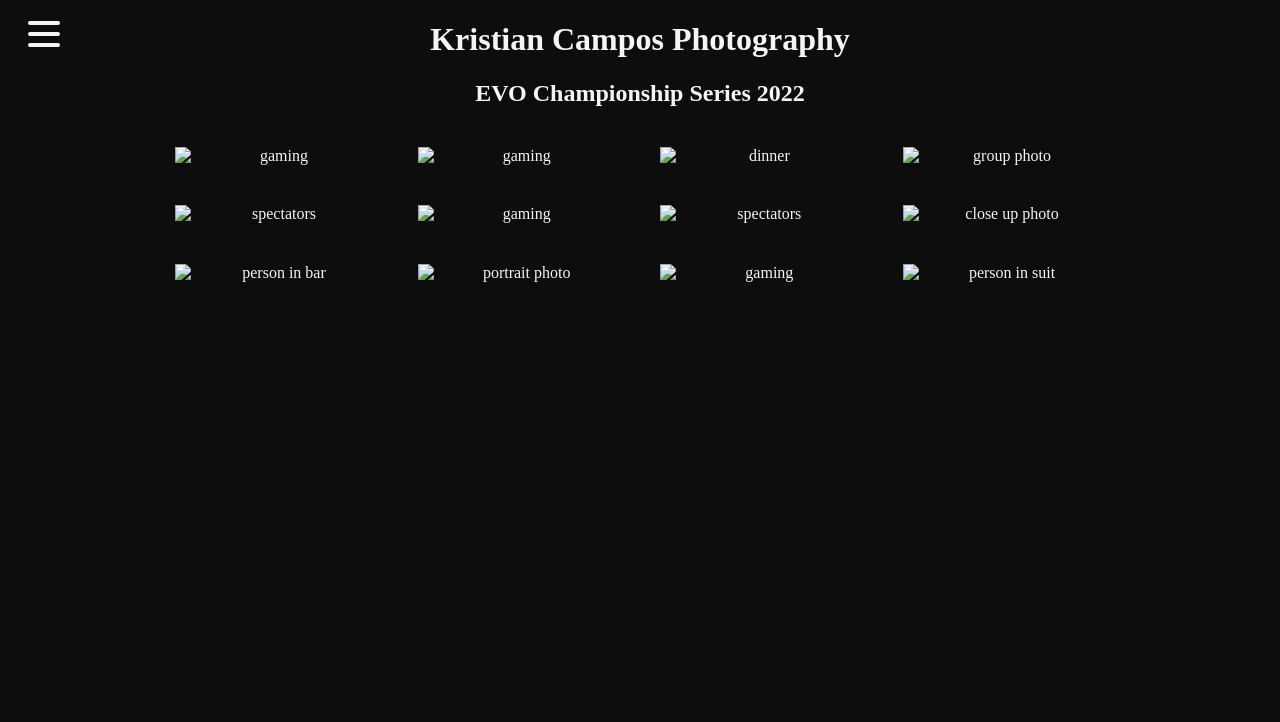
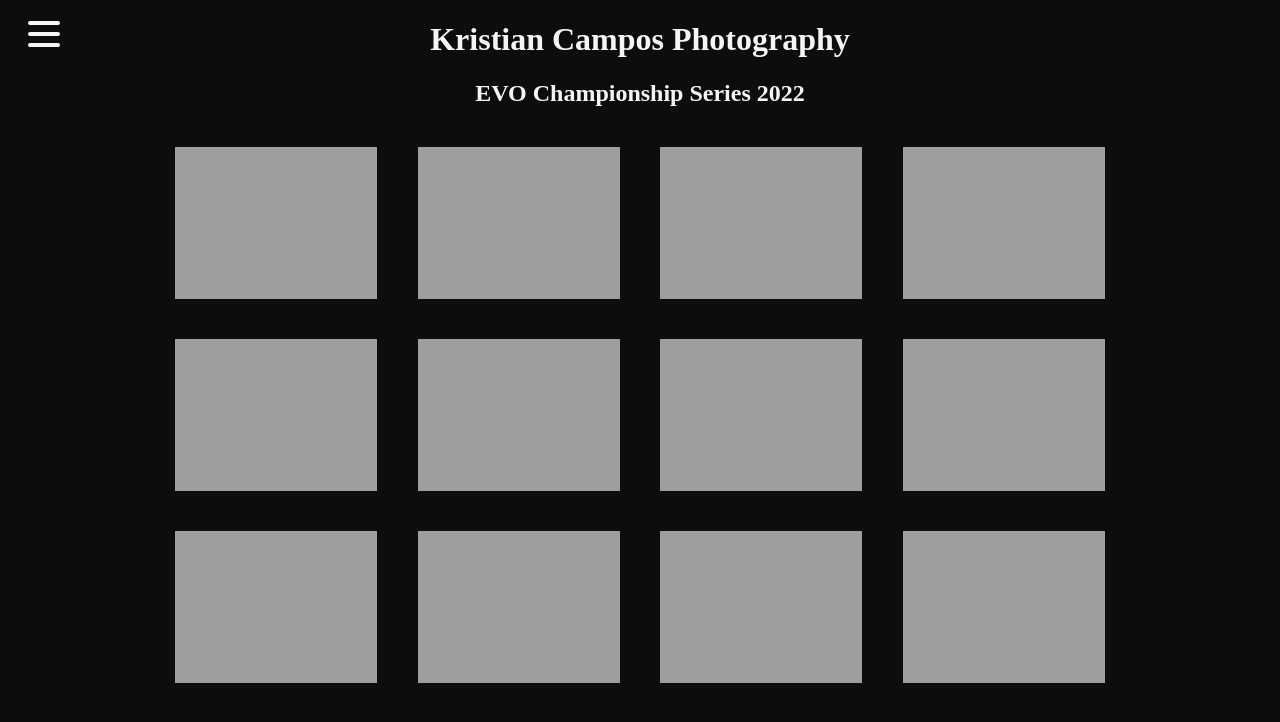
Before and after one commit to kdcampos/photo-portfolio, a plain HTML site: page evo2022.html in a window 1280 px wide. Drawn offline with Linux system fonts and the light colour scheme; the site is published under a folder, as on GitHub Pages, so addresses that start at the root find nothing.

Commit message:
fixed image links

```diff
--- a/evo2022.html
+++ b/evo2022.html
@@ -40,18 +40,18 @@
 
     <!-- Images used to open the lightbox -->
     <div id="thumbnails" class="gallery">
-      <img class="hover-shadow" src="/photos/evo2022/game4.JPG" alt="gaming" onclick="openModal();currentSlide(1)">
-      <img class="hover-shadow" src="/photos/evo2022/game1.JPG" alt="gaming" onclick="openModal();currentSlide(2)">
-      <img class="hover-shadow" src="/photos/evo2022/dinner.JPG" alt="dinner" onclick="openModal();currentSlide(3)">
-      <img class="hover-shadow" src="/photos/evo2022/friends.JPG" alt="group photo" onclick="openModal();currentSlide(4)">
-      <img class="hover-shadow" src="/photos/evo2022/spectators2.JPG" alt="spectators" onclick="openModal();currentSlide(5)">
-      <img class="hover-shadow" src="/photos/evo2022/game2.JPG" alt="gaming" onclick="openModal();currentSlide(6)">
-      <img class="hover-shadow" src="/photos/evo2022/spectators1.JPG" alt="spectators" onclick="openModal();currentSlide(7)">
-      <img class="hover-shadow" src="/photos/evo2022/closeup2.JPG" alt="close up photo" onclick="openModal();currentSlide(8)">
-      <img class="hover-shadow" src="/photos/evo2022/bar1.JPG" alt="person in bar" onclick="openModal();currentSlide(9)">
-      <img class="hover-shadow" src="/photos/evo2022/closeup1.JPG" alt="portrait photo" onclick="openModal();currentSlide(10)">
-      <img class="hover-shadow" src="/photos/evo2022/game3.JPG" alt="gaming" onclick="openModal();currentSlide(11)">
-      <img class="hover-shadow" src="/photos/evo2022/bar2.JPG" alt="person in suit" onclick="openModal();currentSlide(12)">
+      <img class="hover-shadow" src="./photos/evo2022/game4.JPG" alt="gaming" onclick="openModal();currentSlide(1)">
+      <img class="hover-shadow" src="./photos/evo2022/game1.JPG" alt="gaming" onclick="openModal();currentSlide(2)">
+      <img class="hover-shadow" src="./photos/evo2022/dinner.JPG" alt="dinner" onclick="openModal();currentSlide(3)">
+      <img class="hover-shadow" src="./photos/evo2022/friends.JPG" alt="group photo" onclick="openModal();currentSlide(4)">
+      <img class="hover-shadow" src="./photos/evo2022/spectators2.JPG" alt="spectators" onclick="openModal();currentSlide(5)">
+      <img class="hover-shadow" src="./photos/evo2022/game2.JPG" alt="gaming" onclick="openModal();currentSlide(6)">
+      <img class="hover-shadow" src="./photos/evo2022/spectators1.JPG" alt="spectators" onclick="openModal();currentSlide(7)">
+      <img class="hover-shadow" src="./photos/evo2022/closeup2.JPG" alt="close up photo" onclick="openModal();currentSlide(8)">
+      <img class="hover-shadow" src="./photos/evo2022/bar1.JPG" alt="person in bar" onclick="openModal();currentSlide(9)">
+      <img class="hover-shadow" src="./photos/evo2022/closeup1.JPG" alt="portrait photo" onclick="openModal();currentSlide(10)">
+      <img class="hover-shadow" src="./photos/evo2022/game3.JPG" alt="gaming" onclick="openModal();currentSlide(11)">
+      <img class="hover-shadow" src="./photos/evo2022/bar2.JPG" alt="person in suit" onclick="openModal();currentSlide(12)">
     </div>
 
 
@@ -62,29 +62,29 @@
 
       <div class="modal-content">
 
-        <div class="mySlides"><img src="/photos/evo2022/game4.JPG" alt="gaming"></div>
+        <div class="mySlides"><img src="./photos/evo2022/game4.JPG" alt="gaming"></div>
 
-          <div class="mySlides"><img src="/photos/evo2022/game1.JPG" alt="gaming"></div>
+          <div class="mySlides"><img src="./photos/evo2022/game1.JPG" alt="gaming"></div>
 
-          <div class="mySlides"><img src="/photos/evo2022/dinner.JPG" alt="dinner"></div>
+          <div class="mySlides"><img src="./photos/evo2022/dinner.JPG" alt="dinner"></div>
 
-          <div class="mySlides"><img src="/photos/evo2022/friends.JPG" alt="group photo"></div>
+          <div class="mySlides"><img src="./photos/evo2022/friends.JPG" alt="group photo"></div>
 
-          <div class="mySlides"><img src="/photos//evo2022/spectators2.JPG" alt="spectators"></div>
+          <div class="mySlides"><img src="./photos//evo2022/spectators2.JPG" alt="spectators"></div>
 
-          <div class="mySlides"><img src="/photos/evo2022/game2.JPG" alt="gaming"></div>
+          <div class="mySlides"><img src="./photos/evo2022/game2.JPG" alt="gaming"></div>
 
-          <div class="mySlides"><img src="/photos/evo2022/spectators1.JPG" alt="spectators"></div>
+          <div class="mySlides"><img src="./photos/evo2022/spectators1.JPG" alt="spectators"></div>
 
-          <div class="mySlides"><img src="/photos/evo2022/closeup1.JPG" alt="close up photo"></div>
+          <div class="mySlides"><img src="./photos/evo2022/closeup1.JPG" alt="close up photo"></div>
 
-          <div class="mySlides"><img src="/photos/evo2022/bar1.JPG" alt="person in bar"></div>
+          <div class="mySlides"><img src="./photos/evo2022/bar1.JPG" alt="person in bar"></div>
 
-          <div class="mySlides"><img src="/photos/evo2022/closeup1.JPG" alt="portrait photo"></div>
+          <div class="mySlides"><img src="./photos/evo2022/closeup1.JPG" alt="portrait photo"></div>
 
-          <div class="mySlides"><img src="/photos/evo2022/game3.JPG" alt="gaming"></div>
+          <div class="mySlides"><img src="./photos/evo2022/game3.JPG" alt="gaming"></div>
 
-          <div class="mySlides"><img src="/photos/evo2022/bar2.JPG" alt="person in suit"></div>
+          <div class="mySlides"><img src="./photos/evo2022/bar2.JPG" alt="person in suit"></div>
 
         <!-- Next/previous controls -->
         <div class="controls">
```
Also changed, not shown: ceo2022.html (+24 -24 lines), genesis8.html (+24 -24 lines).
